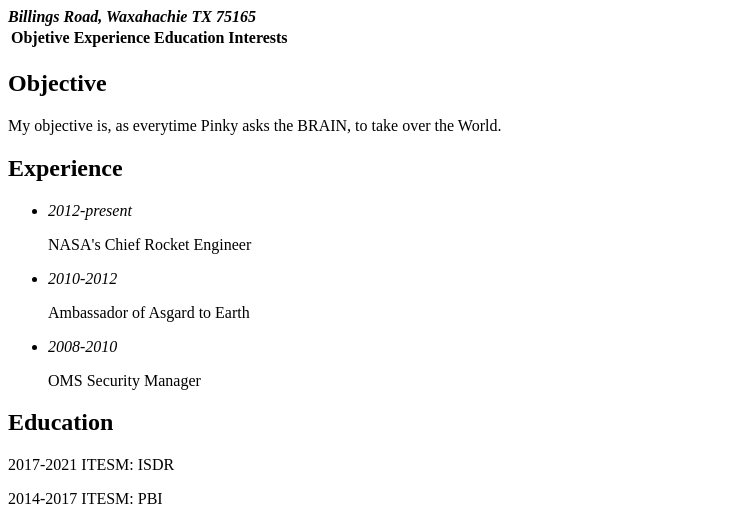
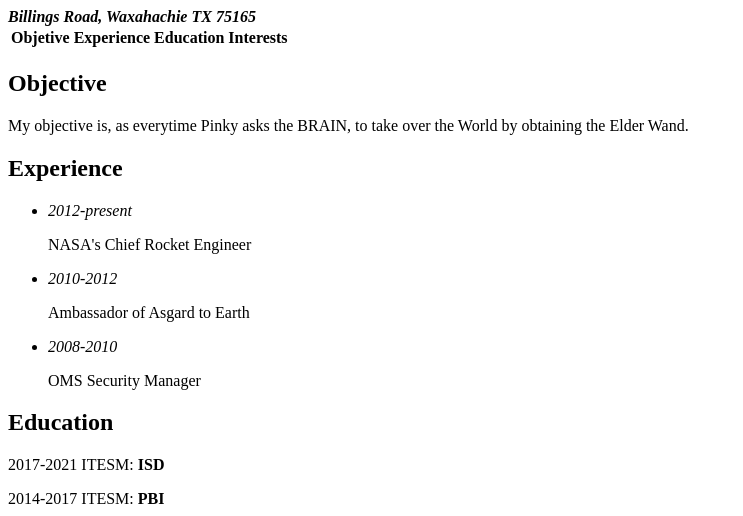
Before and after one commit to A01338802/dw-lab01, a plain HTML site: page index.html in a window 1280 px wide. Shown: the part 284-800 px from the top of the page, without its empty margins (0-743 px from the left). Drawn offline with Linux system fonts and the light colour scheme.

Commit message:
Add more Description and more viewable characterisitics

```diff
--- a/index.html
+++ b/index.html
@@ -20,21 +20,23 @@
         </table>
     </nav>
     <main>
+        <section>
         <h2>Objective</h2>
-        <p>My objective is, as everytime Pinky asks the BRAIN, to take over the World.</p>
-
+        <p>My objective is, as everytime Pinky asks the BRAIN, to take over the World by obtaining the Elder Wand.</p>
+        </section>
+        <section>
         <h2>Experience</h2>
         <ul>
             <li><i>2012-present</i> <p>NASA's Chief Rocket Engineer</p> </li>
             <li><i>2010-2012</i> <p>Ambassador of Asgard to Earth</p></li>
             <li><i>2008-2010</i> <p>OMS Security Manager</p></li>
         </ul>
-
+        </section>
+        <section>
         <h2>Education</h2>
-        <p>2017-2021 ITESM: <span>ISDR</span></p>
-        <p>2014-2017 ITESM: <span>PBI</span></p>
-
-    </main>
+        <p>2017-2021 ITESM: <span><strong>ISD</strong></span></p>
+        <p>2014-2017 ITESM: <span><strong>PBI</strong></span></p>
+        </section>
         <section>
             <h2>Interests</h2>
             <ul>
@@ -44,6 +46,7 @@
                 <li>Piano Playing</li>
             </ul>
         </section>
+    </main>
 </body>
 <footer>
     <a href='http://www.google.com' target='_blank'>David Ramírez Ríos 2021</a>
```
Lines whose indentation alone changed are shown as unchanged.
